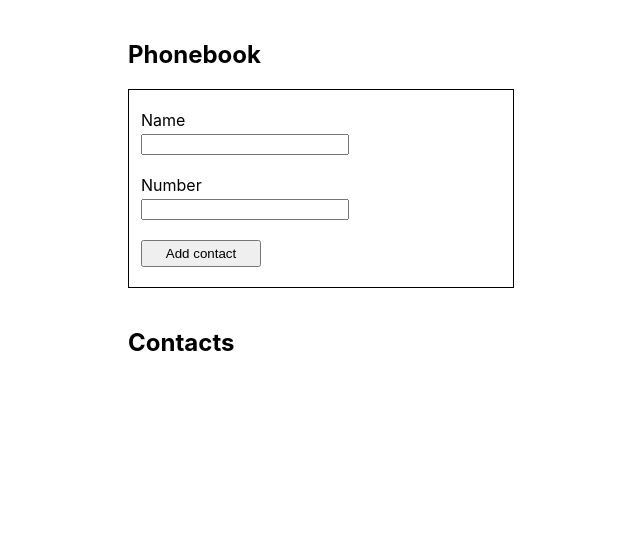
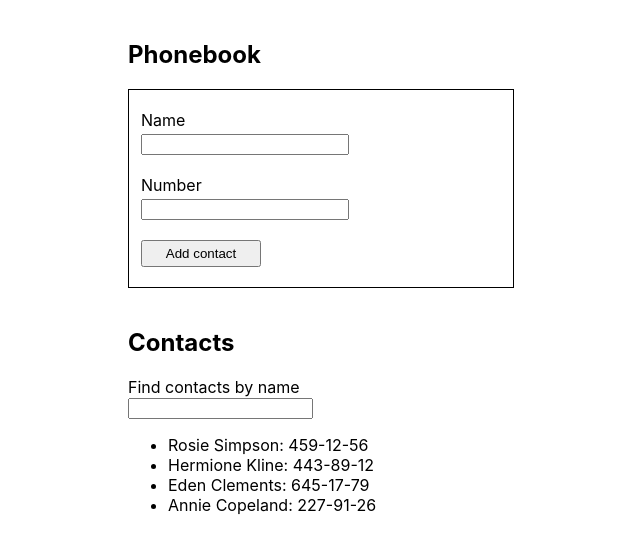
Before and after one commit to ssulphurr/goit-react-hw-02-phonebook, a React (Create React App) app: page / in a window 1280 px wide. Shown: the top 554 px of the page, without its empty margins (212-852 px from the left). Built offline with nearby package versions, Linux system fonts and the light colour scheme.

Commit message:
adds step 3 about filter

```diff
--- a/src/components/App.jsx
+++ b/src/components/App.jsx
@@ -2,11 +2,18 @@
 import { nanoid } from 'nanoid';
 import Section from './Section/Section';
 import Form from './Form/Form';
+import Filter from './Filter/Filter';
 import Contacts from './Contacts/Contacts';
 
 export class App extends Component {
   state = {
-    contacts: [],
+    contacts: [
+      { id: 'id-1', name: 'Rosie Simpson', number: '459-12-56' },
+      { id: 'id-2', name: 'Hermione Kline', number: '443-89-12' },
+      { id: 'id-3', name: 'Eden Clements', number: '645-17-79' },
+      { id: 'id-4', name: 'Annie Copeland', number: '227-91-26' },
+    ],
+    filter: '',
   };
 
   addContact = ({ name, number }) => {
@@ -21,7 +28,18 @@
     }));
   };
 
+  changeFilter = e => {
+    this.setState({ filter: e.target.value });
+  };
+
   render() {
+    const { contacts, filter } = this.state;
+
+    const normalizedFilter = filter.toLocaleLowerCase();
+    const visibleContacts = contacts.filter(contact =>
+      contact.name.toLowerCase().includes(normalizedFilter)
+    );
+
     return (
       <>
         <Section title="Phonebook">
@@ -29,7 +47,8 @@
         </Section>
 
         <Section title="Contacts">
-          <Contacts contacts={this.state.contacts} />
+          <Filter value={filter} onChange={this.changeFilter} />
+          <Contacts contacts={visibleContacts} />
         </Section>
       </>
     );
--- a/src/components/Contacts/Contacts.jsx
+++ b/src/components/Contacts/Contacts.jsx
@@ -3,6 +3,7 @@
 
 const Contacts = ({ contacts }) => {
   return (
+    <>
       <ul className={css.contact__list}>
         {contacts.map(({ id, name, number }) => {
           return (
@@ -12,6 +13,7 @@
           );
         })}
       </ul>
+    </>
   );
 };
 
--- /dev/null
+++ b/src/components/Filter/Filter.jsx
@@ -0,0 +1,22 @@
+import React from 'react';
+
+const Filter = ({ value, onChange }) => {
+  return (
+    <>
+      <label>
+        Find contacts by name
+        <br />
+        <input
+          type="text"
+          name="filter"
+          pattern="^[a-zA-Zа-яА-Я]+(([' -][a-zA-Zа-яА-Я ])?[a-zA-Zа-яА-Я]*)*$"
+          title="Name may contain only letters, apostrophe, dash and spaces. For example Adrian, Jacob Mercer, Charles de Batz de Castelmore d'Artagnan"
+          required
+          value={value}
+          onChange={onChange}
+        />
+      </label>
+    </>
+  );
+};
+export default Filter;
```
Lines whose indentation alone changed are shown as unchanged.
